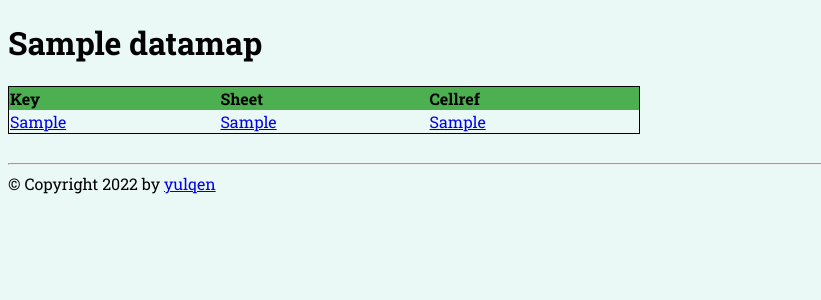
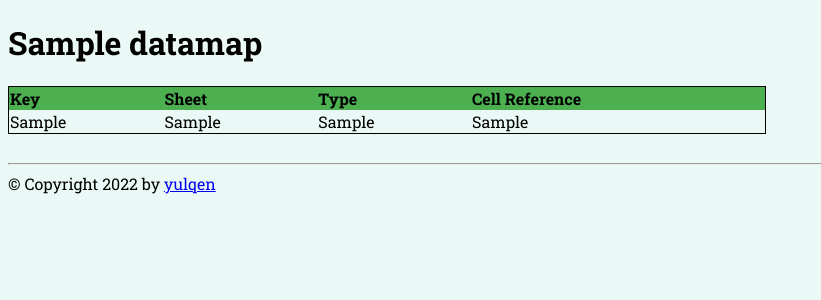
Before and after one commit to yulqen/dbasik-api, a FastAPI app: page /datamap/1 in a window 1280 px wide. Shown: the part 85-385 px from the top of the page, without its empty margins (0-821 px from the left). Run offline with FastAPI, Linux system fonts and the light colour scheme; tables that the repository leaves empty hold one stand-in row (values such as "Sample post").

Commit message:
wip: some template changes

```diff
--- a/web/templates/datamaps/datamap_detail.html
+++ b/web/templates/datamaps/datamap_detail.html
@@ -17,20 +17,22 @@
 {% block content %}
 <h1>{{ datamap.name }} </h1>
     <div>
-        <table style="width: 50%; border: 1px solid black; border-collapse: collapse; border-spacing: 2px;">
+        <table style="width: 60%; border: 1px solid black; border-collapse: collapse; border-spacing: 2px;">
             <thead>
             <tr style="background-color: #4CAF50; text-align: left">
                 <th>Key</th>
                 <th>Sheet</th>
-                <th>Cellref</th>
+                <th>Type</th>
+                <th>Cell Reference</th>
             </tr>
             </thead>
             <tbody>
             {% for dml in datamap_lines %}
                 <tr>
-                    <td><a href="#">{{ dml.key }}</a></td>
-                    <td><a href="#">{{ dml.sheet }}</a></td>
-                    <td><a href="#">{{ dml.cellref }}</a></td>
+                    <td>{{ dml.key }}</td>
+                    <td>{{ dml.sheet }}</td>
+                    <td>{{ dml.datatype }}</td>
+                    <td>{{ dml.cellref }}</td>
                 </tr>
             {% endfor %}
             </tbody>
```
